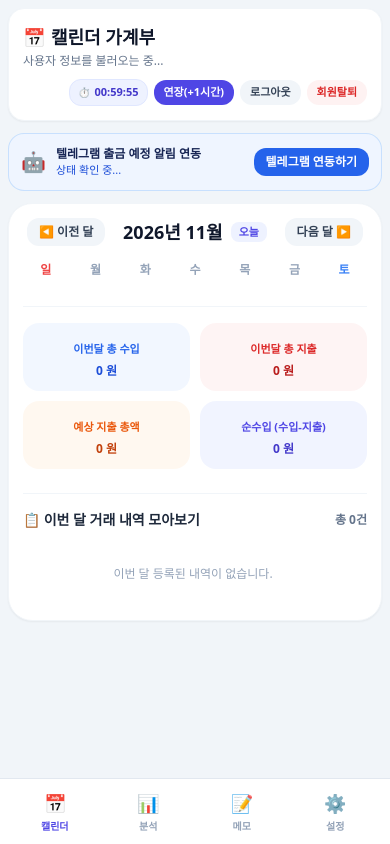
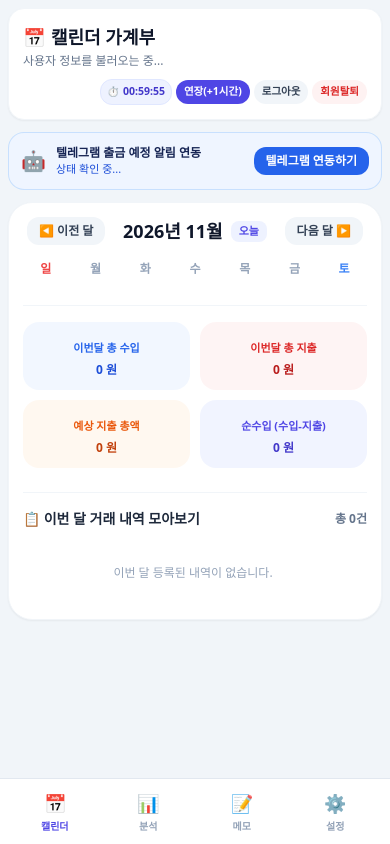
Before and after one commit to mggmgm/mg, a plain HTML site: page main.html in a window 390 px wide. Drawn offline with nearby package versions, Linux system fonts and the light colour scheme; no server answers.

Commit message:
가계부 강제 업데이트

```diff
--- a/main.html
+++ b/main.html
@@ -37,6 +37,13 @@
             -webkit-tap-highlight-color: transparent;
             user-select: none;
         }
+        .no-scrollbar::-webkit-scrollbar {
+            display: none;
+        }
+        .no-scrollbar {
+            -ms-overflow-style: none;
+            scrollbar-width: none;
+        }
         body {
             padding-bottom: 84px;
         }
@@ -137,25 +144,25 @@
             </div>
         </div>
 
-        <div class="flex items-center justify-end gap-1.5 w-full md:w-auto overflow-x-auto whitespace-nowrap">
-            <button id="headerLockBtn" class="hidden bg-slate-100 dark:bg-slate-800 hover:bg-slate-200 dark:hover:bg-slate-700 text-slate-700 dark:text-slate-200 px-2.5 py-1 rounded-xl text-[11px] font-bold transition">
+        <div class="flex items-center justify-end gap-1 sm:gap-1.5 w-full md:w-auto overflow-x-auto no-scrollbar whitespace-nowrap">
+            <button id="headerLockBtn" class="hidden bg-slate-100 dark:bg-slate-800 hover:bg-slate-200 dark:hover:bg-slate-700 text-slate-700 dark:text-slate-200 px-2 sm:px-2.5 py-1 rounded-xl text-[10.5px] sm:text-[11px] font-bold transition">
                 🔒 잠금
             </button>
 
-            <div class="bg-indigo-50 dark:bg-indigo-950/60 px-2 py-1 rounded-xl border border-indigo-100 dark:border-indigo-900/60 flex items-center space-x-1">
+            <div class="bg-indigo-50 dark:bg-indigo-950/60 px-1.5 sm:px-2 py-1 rounded-xl border border-indigo-100 dark:border-indigo-900/60 flex items-center space-x-1">
                 <span class="text-[10px] text-indigo-600 dark:text-indigo-400 font-bold">⏱️</span>
-                <span id="timerDisplay" class="text-[11px] font-extrabold text-indigo-700 dark:text-indigo-300">00:00:00</span>
-            </div>
-
-            <button id="extendBtn" class="bg-indigo-600 text-white px-2.5 py-1 rounded-xl hover:bg-indigo-700 transition font-bold text-[11px] shadow-2xs">
+                <span id="timerDisplay" class="text-[10.5px] sm:text-[11px] font-extrabold text-indigo-700 dark:text-indigo-300">00:00:00</span>
+            </div>
+
+            <button id="extendBtn" class="bg-indigo-600 text-white px-2 sm:px-2.5 py-1 rounded-xl hover:bg-indigo-700 transition font-bold text-[10.5px] sm:text-[11px] shadow-2xs">
                 연장(+1시간)
             </button>
 
-            <button id="logoutBtn" class="bg-slate-100 dark:bg-slate-800 text-slate-700 dark:text-slate-300 px-2.5 py-1 rounded-xl hover:bg-slate-200 dark:hover:bg-slate-700 transition text-[11px] font-bold">
+            <button id="logoutBtn" class="bg-slate-100 dark:bg-slate-800 text-slate-700 dark:text-slate-300 px-2 sm:px-2.5 py-1 rounded-xl hover:bg-slate-200 dark:hover:bg-slate-700 transition text-[10.5px] sm:text-[11px] font-bold">
                 로그아웃
             </button>
 
-            <button id="withdrawBtn" class="bg-red-50 dark:bg-red-950/50 text-red-600 dark:text-red-400 px-2.5 py-1 rounded-xl hover:bg-red-100 transition text-[11px] font-bold">
+            <button id="withdrawBtn" class="bg-red-50 dark:bg-red-950/50 text-red-600 dark:text-red-400 px-2 sm:px-2.5 py-1 rounded-xl hover:bg-red-100 transition text-[10.5px] sm:text-[11px] font-bold">
                 회원탈퇴
             </button>
         </div>
```
